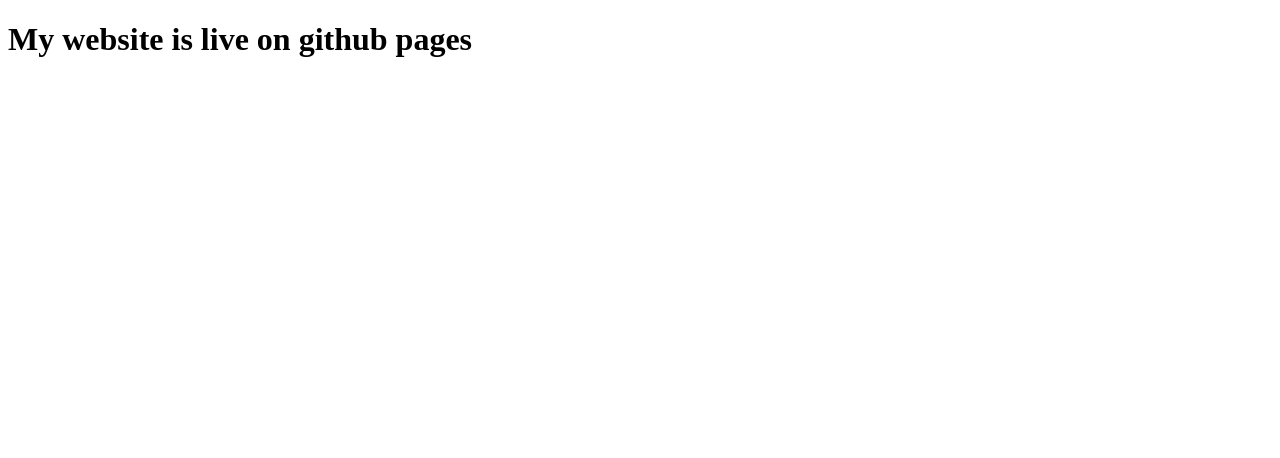
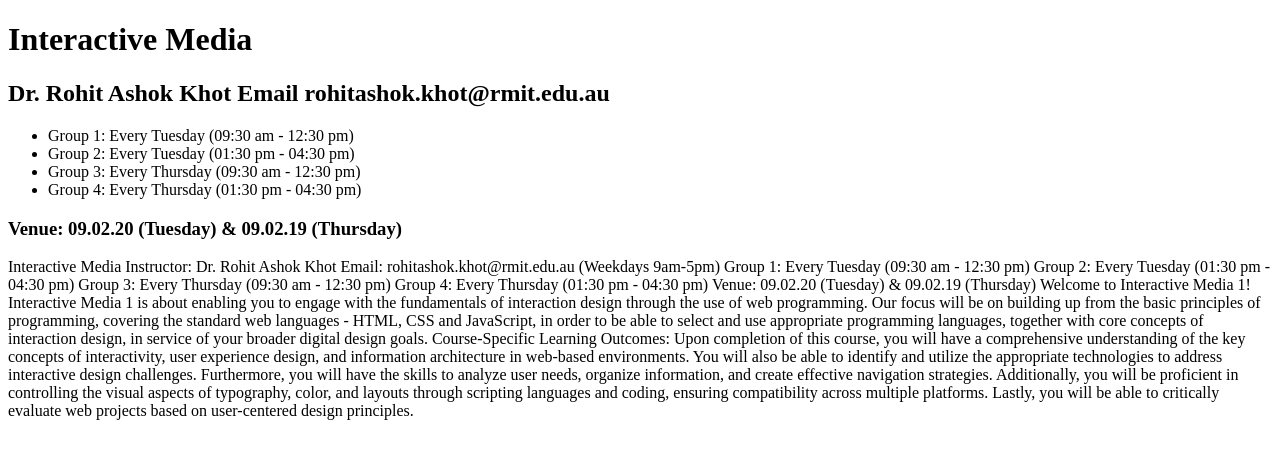
Before and after one commit to rohnij98/rohnij98.github.io, a plain HTML site: page index.html in a window 1280 px wide. Drawn offline with Linux system fonts and the light colour scheme.

Commit message:
created structure

```diff
--- a/index.html
+++ b/index.html
@@ -6,6 +6,29 @@
     <title>Document</title>
 </head>
 <body>
-    <h1>My website is live on github pages</h1>
+    <h1>Interactive Media</h1>
+    <h2>Dr. Rohit Ashok Khot Email rohitashok.khot@rmit.edu.au</h2>
+    <ul>
+      <li>Group 1: Every Tuesday (09:30 am - 12:30 pm) </li>
+      <li>Group 2: Every Tuesday (01:30 pm - 04:30 pm)</li>
+      <li>Group 3: Every Thursday (09:30 am - 12:30 pm)</li>
+      <li>Group 4: Every Thursday (01:30 pm - 04:30 pm)</li>
+    </ul>
+    <h3>Venue: 09.02.20 (Tuesday) & 09.02.19 (Thursday)</h3>
+    Interactive Media
+Instructor: Dr. Rohit Ashok Khot
+Email: rohitashok.khot@rmit.edu.au (Weekdays 9am-5pm)
+Group 1: Every Tuesday (09:30 am - 12:30 pm)
+Group 2: Every Tuesday (01:30 pm - 04:30 pm)
+Group 3: Every Thursday (09:30 am - 12:30 pm)
+Group 4: Every Thursday (01:30 pm - 04:30 pm)
+Venue: 09.02.20 (Tuesday) & 09.02.19 (Thursday)
+Welcome to Interactive Media 1!
+
+Interactive Media 1 is about enabling you to engage with the fundamentals of interaction design through the use of web programming. Our focus will be on building up from the basic principles of programming, covering the standard web languages - HTML, CSS and JavaScript, in order to be able to select and use appropriate programming languages, together with core concepts of interaction design, in service of your broader digital design goals.
+
+Course-Specific Learning Outcomes:
+
+Upon completion of this course, you will have a comprehensive understanding of the key concepts of interactivity, user experience design, and information architecture in web-based environments. You will also be able to identify and utilize the appropriate technologies to address interactive design challenges. Furthermore, you will have the skills to analyze user needs, organize information, and create effective navigation strategies. Additionally, you will be proficient in controlling the visual aspects of typography, color, and layouts through scripting languages and coding, ensuring compatibility across multiple platforms. Lastly, you will be able to critically evaluate web projects based on user-centered design principles.
 </body>
 </html>
```
